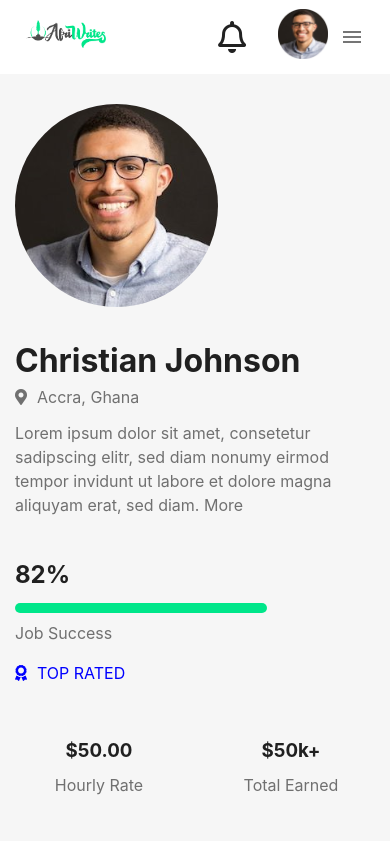
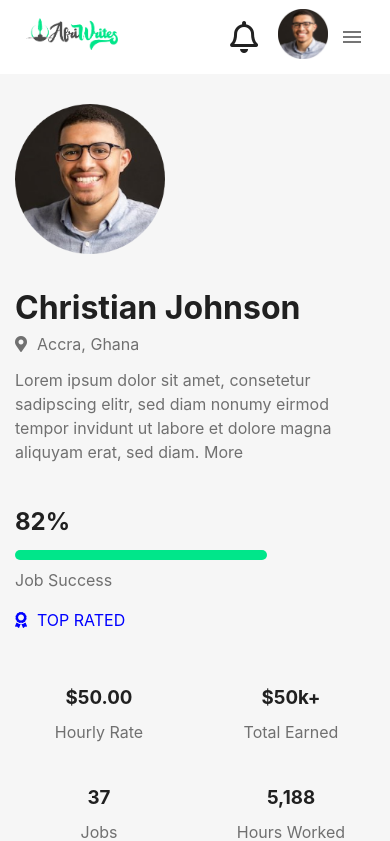
Before and after one commit to tofmat/Afriwrite, a Nuxt app: page /profile in a window 390 px wide. Shown: the top 841 px of the page. Built offline with nearby package versions, Linux system fonts and the light colour scheme.

Commit message:
new edit to profile picture

```diff
--- a/layouts/dashboard.vue
+++ b/layouts/dashboard.vue
@@ -19,7 +19,7 @@
             </v-list-item>
         </div>
       </v-item-group>
-      <i class="far fa-bell fa-2x mx-8"></i>
+      <i class="far fa-bell fa-2x mx-5"></i>
       <a href="/profile"><img src="../assets/images/Profil.png" alt="avatar" height="50px"></a>
       <v-app-bar-nav-icon @click="drawer = true" class="noDesktop mobileDisplay"></v-app-bar-nav-icon>
     </v-app-bar>
--- a/pages/profile.vue
+++ b/pages/profile.vue
@@ -159,7 +159,7 @@ export default {
 .dashMainContent{
     margin: 50px 10px 20px 120px;
 }
-.profilePicture{
+.profilePicture img{
     width: 200px;
 }
 .nameAndLocation{
@@ -194,4 +194,9 @@ export default {
       margin: 30px 15px 20px 15px;
   }
 }
+@media(max-width: 600px){
+  .profilePicture img {
+      width: 150px;
+  }
+}
 </style>
```
